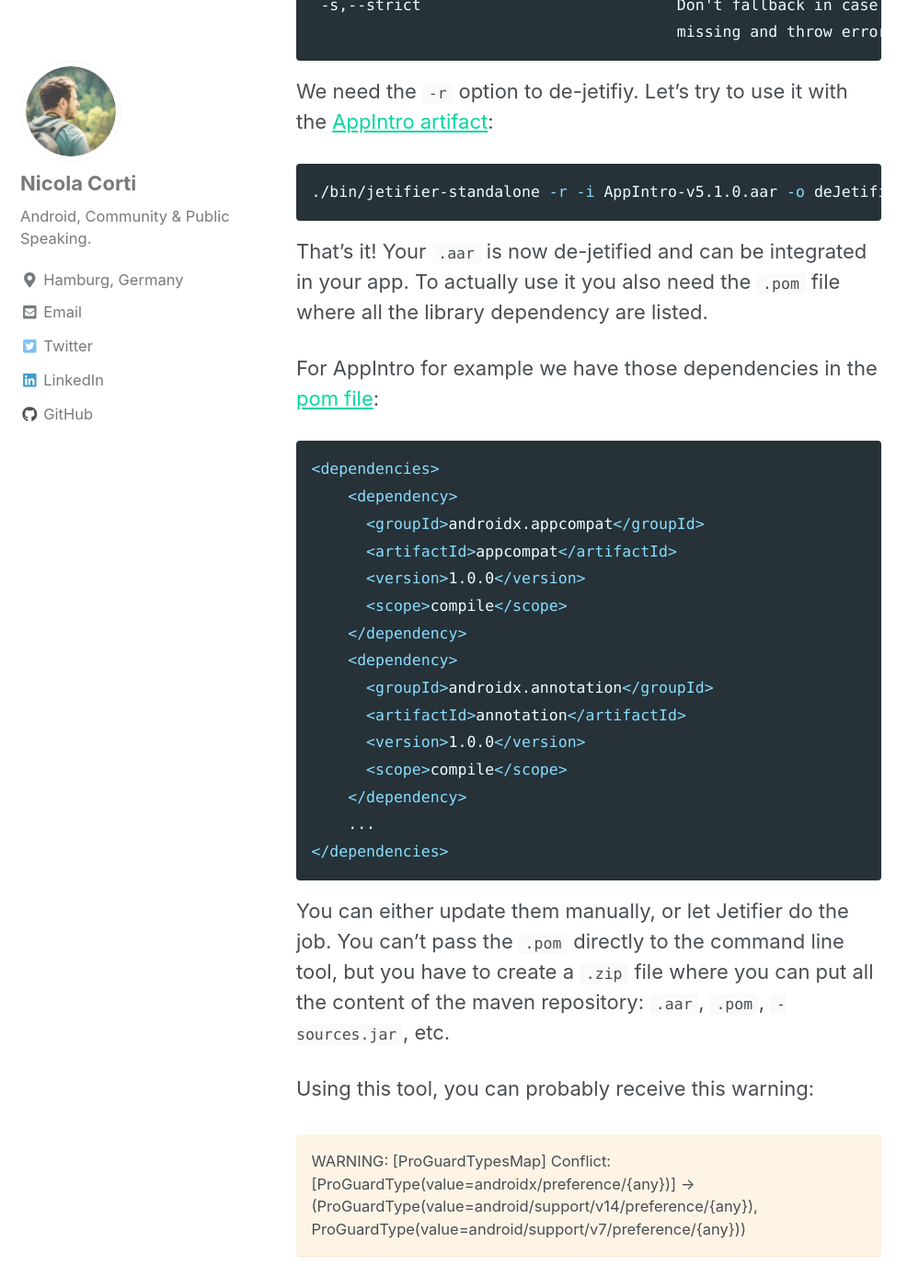
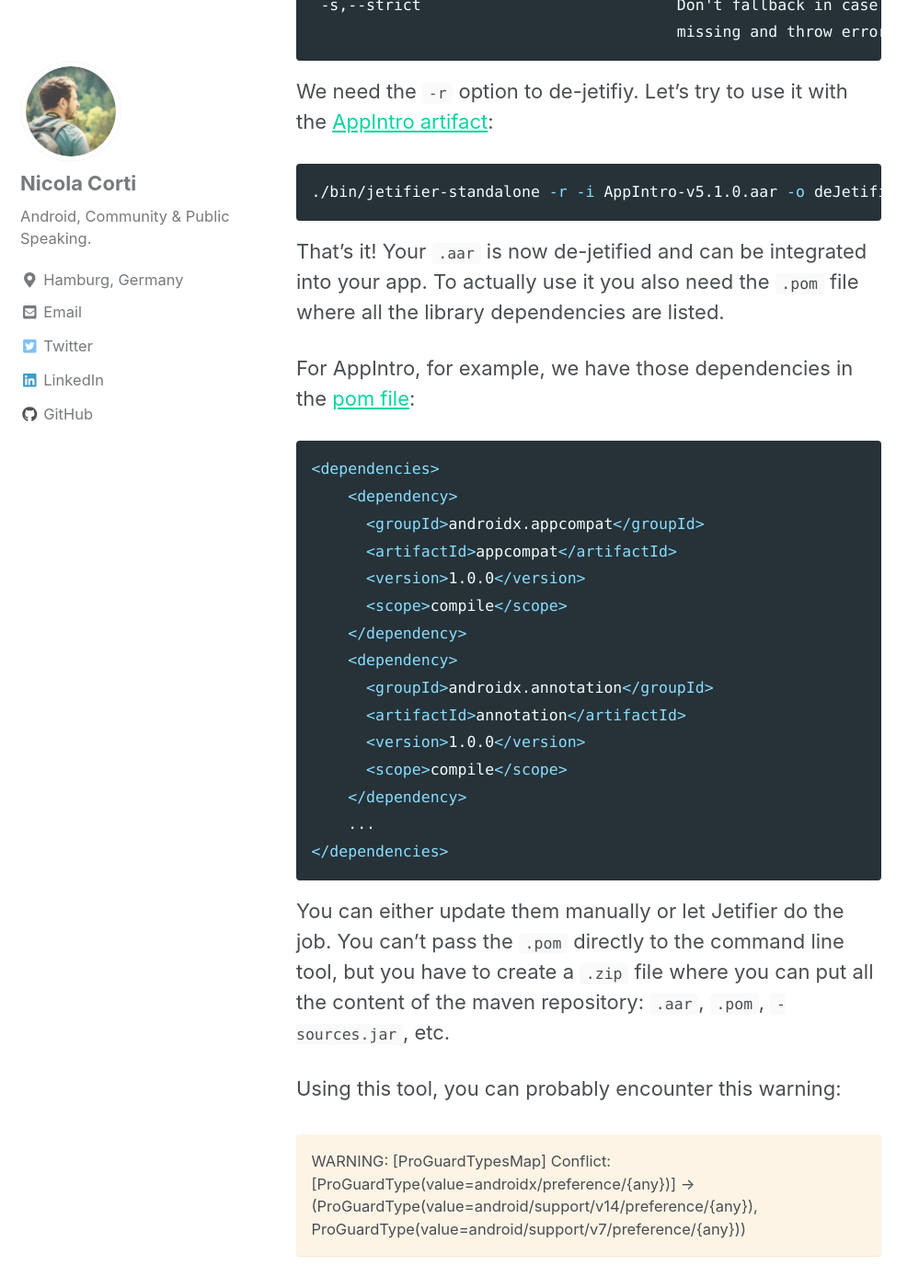
Before and after one commit to cortinico/cortinico.github.io, a Jekyll site: the page built from _posts/2019-01-17-jetifier-reverse.md, in a window 1280 px wide and 1400 px high, scrolled down 5194 px. Shown: the whole window at 92% size, without its empty margins (0-999 px from the left). Built offline with Jekyll 4.4.1, drawn with Linux system fonts in a browser that asks for light colours; nearby versions of some CDN libraries; comment, search, counter and statistics services are not loaded; some of the changed text lies outside the part shown.

Commit message:
More typo fixed on Jetifier blogpost

````diff
--- a/_posts/2019-01-17-jetifier-reverse.md
+++ b/_posts/2019-01-17-jetifier-reverse.md
@@ -31,11 +31,11 @@
 ```
 
 What about your **dependencies**? They need to be migrated as well.
-Here is where Jetifier comes in play.
+Here is where Jetifier comes into play.
 
 # Jetifier
 
-If you migrated to AndroidX and you're using a library that is not migrated yet, your will probably have some problems. Let's say that you're using a library that provides you a `LibraryFragment` that is a subclass of `android.support.v4.app.Fragment`. You will not be able to use it as your application is expecting a `androidx.fragment.app.Fragment` subclass.
+If you migrated to AndroidX and you're using a library that is not migrated yet, you will probably have some problems. Let's say that you're using a library that provides you a `LibraryFragment` that is a subclass of `android.support.v4.app.Fragment`. You will not be able to use it as your application is expecting a `androidx.fragment.app.Fragment` subclass.
 
 [Jetifier](https://developer.android.com/studio/command-line/jetifier) is a tool provided by Google to help you solve exactly this kind of issue. Jetifiery will **convert the bytecode** of your dependencies (aka _jetify_) to use the AndroidX classes following the mapping.
 
@@ -114,10 +114,10 @@
 ./bin/jetifier-standalone -r -i AppIntro-v5.1.0.aar -o deJetified.aar
 ```
 
-That's it! Your `.aar` is now de-jetified and can be integrated in your app.
-To actually use it you also need the `.pom` file where all the library dependency are listed.
+That's it! Your `.aar` is now de-jetified and can be integrated into your app.
+To actually use it you also need the `.pom` file where all the library dependencies are listed.
 
-For AppIntro for example we have those dependencies in the [pom file](https://jitpack.io/com/github/paolorotolo/AppIntro/v5.1.0/AppIntro-v5.1.0.aar):
+For AppIntro, for example, we have those dependencies in the [pom file](https://jitpack.io/com/github/paolorotolo/AppIntro/v5.1.0/AppIntro-v5.1.0.aar):
 
 ```xml
 <dependencies>
@@ -137,9 +137,9 @@
 </dependencies>
 ```
 
-You can either update them manually, or let Jetifier do the job. You can't pass the `.pom` directly to the command line tool, but you have to create a `.zip` file where you can put all the content of the maven repository: `.aar`, `.pom`, `-sources.jar`, etc.
+You can either update them manually or let Jetifier do the job. You can't pass the `.pom` directly to the command line tool, but you have to create a `.zip` file where you can put all the content of the maven repository: `.aar`, `.pom`, `-sources.jar`, etc.
 
-Using this tool, you can probably receive this warning:
+Using this tool, you can probably encounter this warning:
 
 WARNING: [ProGuardTypesMap] Conflict: [ProGuardType(value=androidx/preference/{any})] -> (ProGuardType(value=android/support/v14/preference/{any}), ProGuardType(value=android/support/v7/preference/{any}))
 {: .notice--warning}
````
Also changed, not shown: other parts of _posts/2019-01-17-jetifier-reverse.md (+5 -5 lines).
